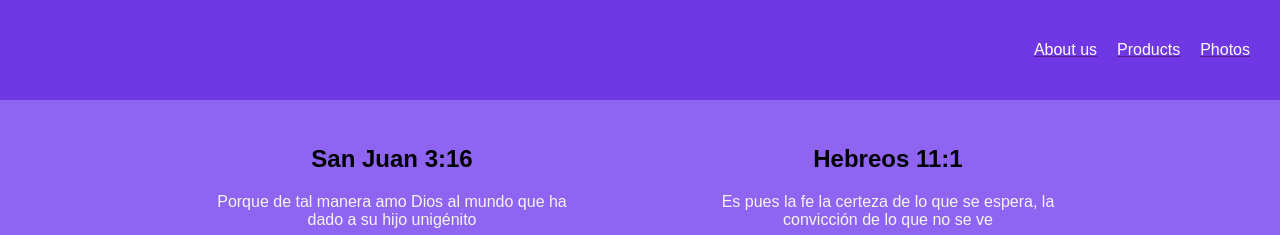
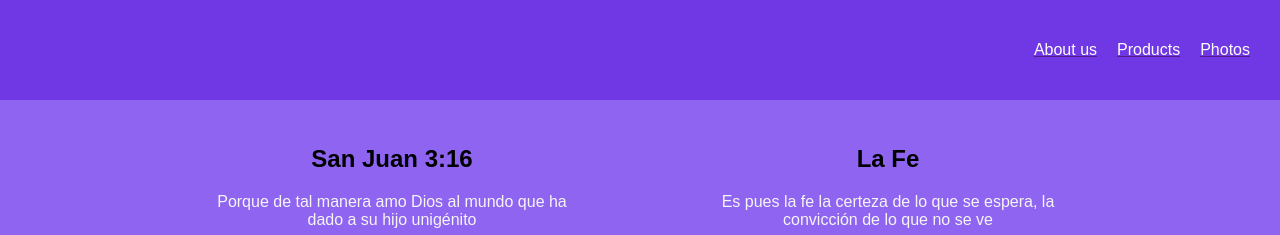
Before and after one commit to editox/twomessage, a plain HTML site: page index.html in a window 1280 px wide. Shown: the top 235 px of the page. Drawn offline with Linux system fonts and the light colour scheme.

Commit message:
Cambio del segundo versículo por título

```diff
--- a/index.html
+++ b/index.html
@@ -34,7 +34,7 @@
                     <p>God is God</p>
                 </div>
                 <div class="message-container">
-                    <h2>Hebreos 11:1</h2>
+                    <h2>La Fe</h2>
                     <p>Es pues la fe la certeza de lo que se espera, la convicción de lo que no se ve</p>
                     <p>por ella los muchos alcanzaron gran testimonio delante de Dios</p>
                     <p>...and paz</p>
```
